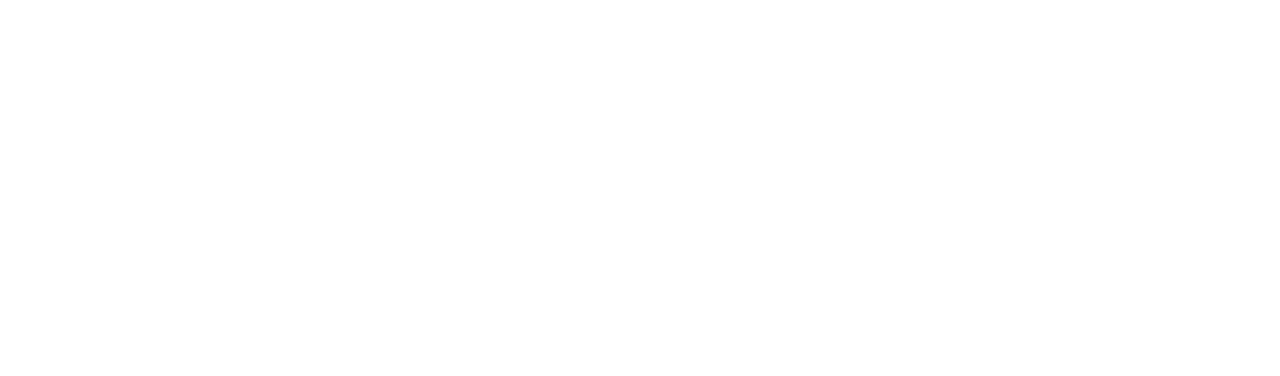
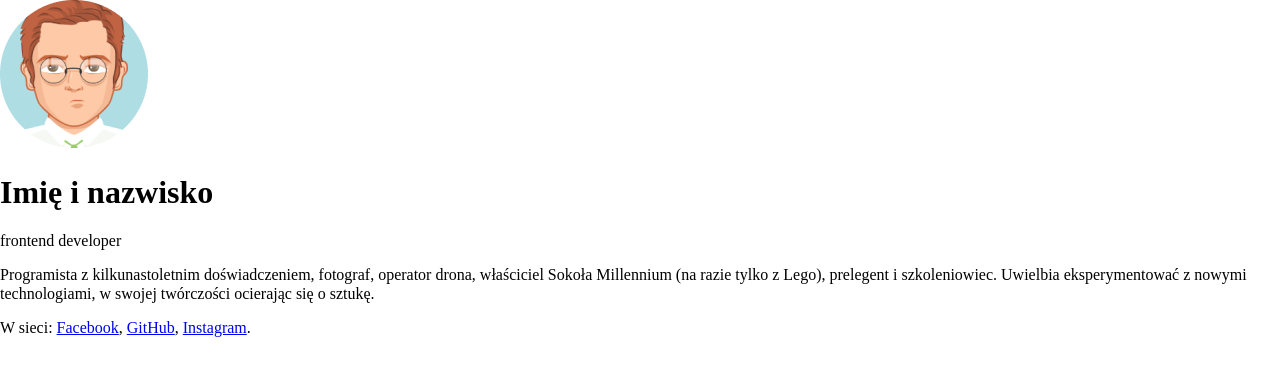
Before and after one commit to Angelika-Borko/business-card-2023, a plain HTML site: page index.html in a window 1280 px wide. Drawn offline with Linux system fonts and the light colour scheme.

Commit message:
First iteration of the html markup

```diff
--- a/index.html
+++ b/index.html
@@ -8,6 +8,16 @@
   <link href="normalize.css" type="text/css" rel="stylesheet">
 </head>
 <body>
-
+    <main>
+<article>
+    <img src="/avatar.png" alt="awatar">
+    <header>
+        <h1>Imię i nazwisko</h1>
+        <p>frontend developer</p>
+    </header>
+    <p>Programista z kilkunastoletnim doświadczeniem, fotograf, operator drona, właściciel Sokoła Millennium (na razie tylko z Lego), prelegent i szkoleniowiec. Uwielbia eksperymentować z nowymi technologiami, w swojej twórczości ocierając się o sztukę.</p>
+    <p>W sieci: <a href="#">Facebook</a>, <a href="#">GitHub</a>, <a href="#">Instagram</a>.</p>
+</article>
+    </main>
 </body>
 </html>
```
Also changed, not shown: avatar.png (added).
